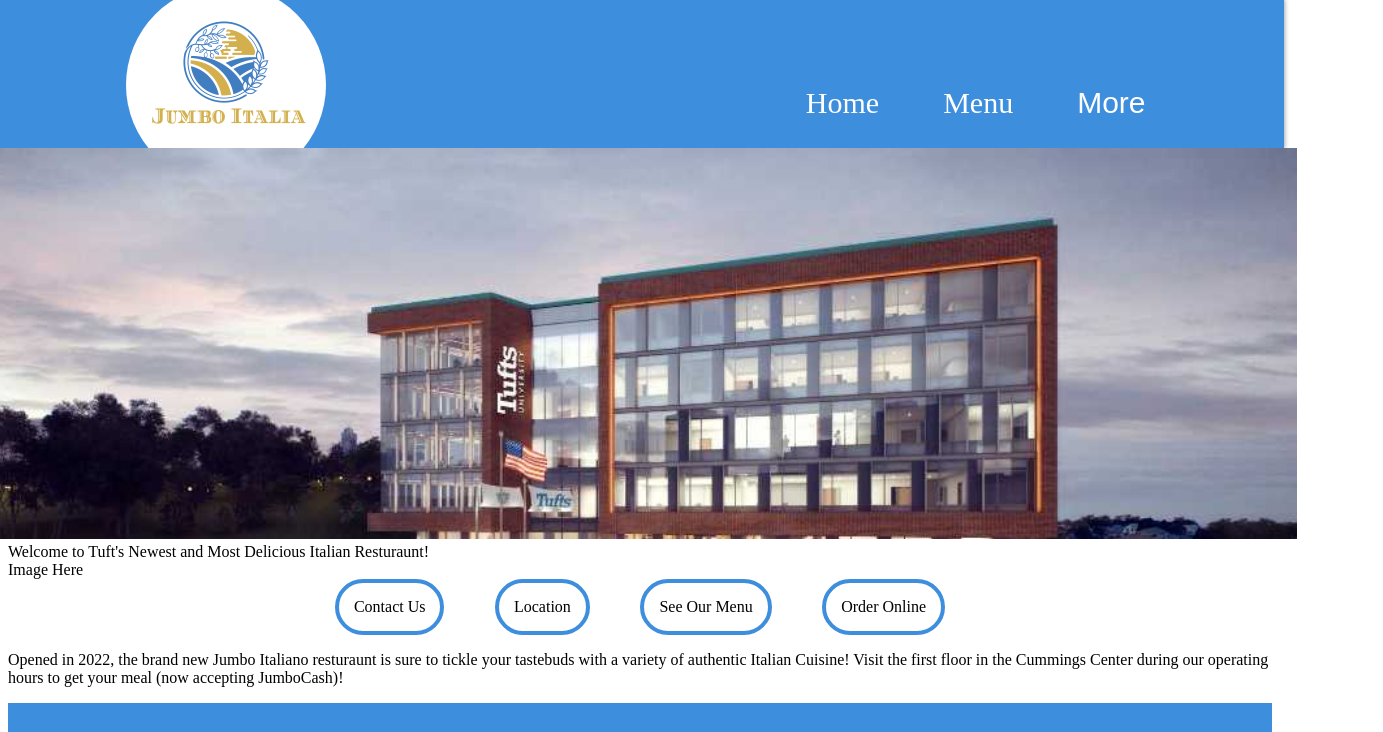
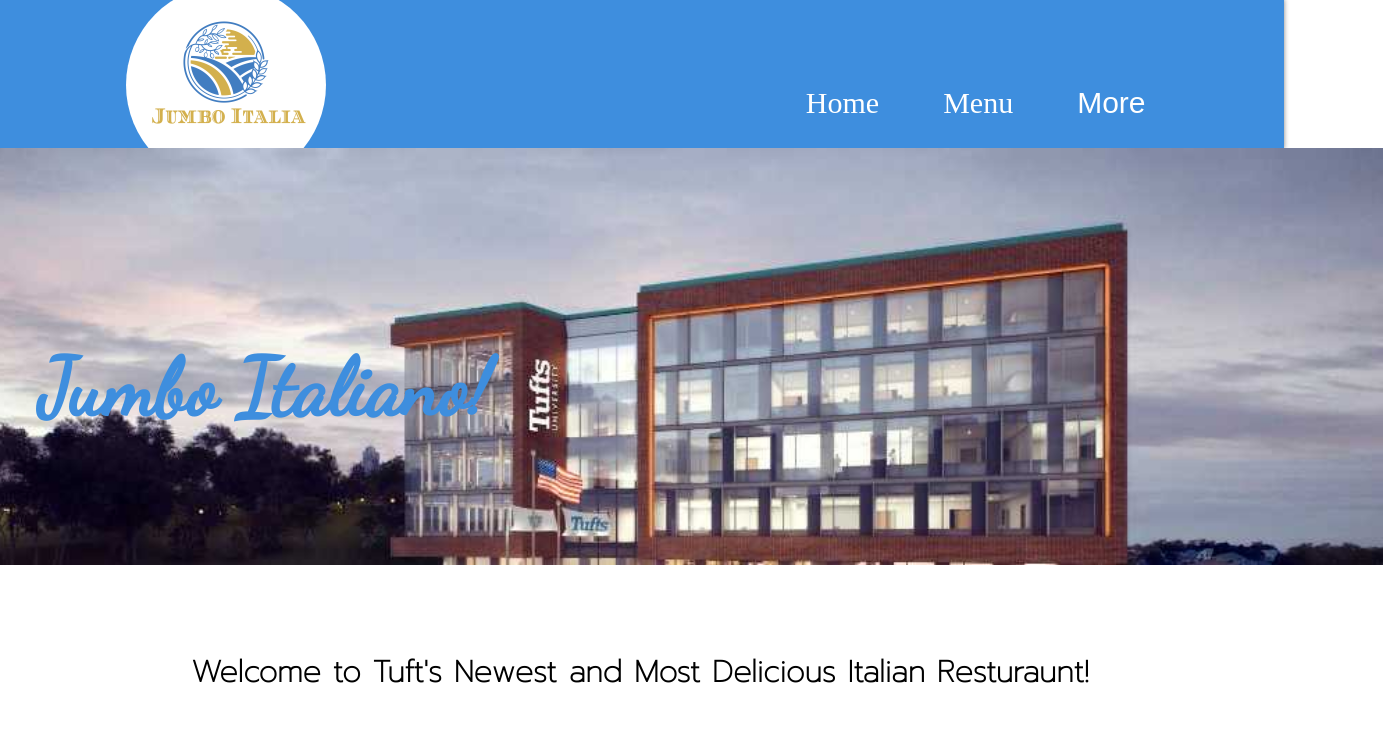
Before and after one commit to jtotz01/Midterm, a plain HTML site: page index.html in a window 1280 px wide. Shown: the top 732 px of the page, 1383 px wide, since content can reach past the window. Drawn offline with Linux system fonts and the light colour scheme.

Commit message:
Add files via upload

```diff
--- a/index.html
+++ b/index.html
@@ -3,12 +3,45 @@
 <head>
 <meta charset="utf-8">
 	<link rel="stylesheet" href="styles.css">
+	<link rel="preconnect" href="https://fonts.googleapis.com">
+<link rel="preconnect" href="https://fonts.gstatic.com" crossorigin>
+<link href="https://fonts.googleapis.com/css2?family=Dancing+Script&display=swap" rel="stylesheet">
+<link href="https://fonts.googleapis.com/css2?family=Dancing+Script&family=Prompt:wght@100&display=swap" rel="stylesheet">
 <title>Jumbo Italiano</title>
+
 	<style>
 		#title_image {
-			margin-left: -1%;
-			width:103%;
-			z-index: 1;
+			width:110%;
+			margin-left: -15px;
+			margin-right: -40px;
+		}
+		#coverText {
+			text-align: center;
+			position: absolute;
+			top: 25%;
+			left: 3%;
+		}
+		#coverText p {
+			font-size: 80px;
+			font-family: 'Dancing Script', cursive;
+			color:#3e8ede;
+			font-weight: 800;
+		}
+
+		body {
+			content-align:center;
+			text-align: center;
+			max-width: 100%;
+			overflow-x: hidden;
+		}
+		body p, h1 {
+			display: block;
+			font-size: 30px;
+			font-family: 'Dancing Script', cursive;
+			font-family: 'Prompt', sans-serif;
+			text-align: center;
+			width:100%;
+			padding-top: 60px;
 		}
 
 	</style>
@@ -16,13 +49,13 @@
 
 <body>
 <header>
-	<img src="logo.png" id="logo" href="index.html"/>
+	<a href="index.html"><img src="logo.png" alt="logo" id="logo"/></a>
 	<nav>
 	<a class="page" href="index.html">Home</a>
-	<a class="page" href="menu.html">Menu</a>
+	<a class="page" href="Menu.html">Menu</a>
 	<button id="dropdown">More</button>
 	<div class="dropdown-content">
-  		<a class="dropLink" href="about.html">About Us</a>
+  		<a class="dropLink" href="AboutUs.html">About Us</a>
   		<a class="dropLink" href="order.html">Order Online</a>
   		<a class="dropLink" href="contact.html">Contact Us</a>
 		<a class="dropLink" href="events.html">Events</a>
@@ -37,9 +70,11 @@
 
 	</script>
 </header>
+<div id="cover">
 	<img src="cummings(2).jpg" alt="Cummings Center" id="title_image">
-	<div id="title">Welcome to Tuft's Newest and Most Delicious Italian Resturaunt!</div>
-	<a>Image Here</a>
+	<div id="coverText"><p>Jumbo Italiano!</p></div>
+</div>
+	<h1>Welcome to Tuft's Newest and Most Delicious Italian Resturaunt!<h1>
 <div id="buttons">
 	<a class="button">Contact Us</a>
 	<a class="button">Location</a>
--- a/styles.css
+++ b/styles.css
@@ -97,7 +97,8 @@ footer {
 	display:flex;
 	width:100%;
 	justify-content: center;
-	test-align:center;
+	text-align:center;
+	font-weight: 1200;
 }
 
 .button {
```
